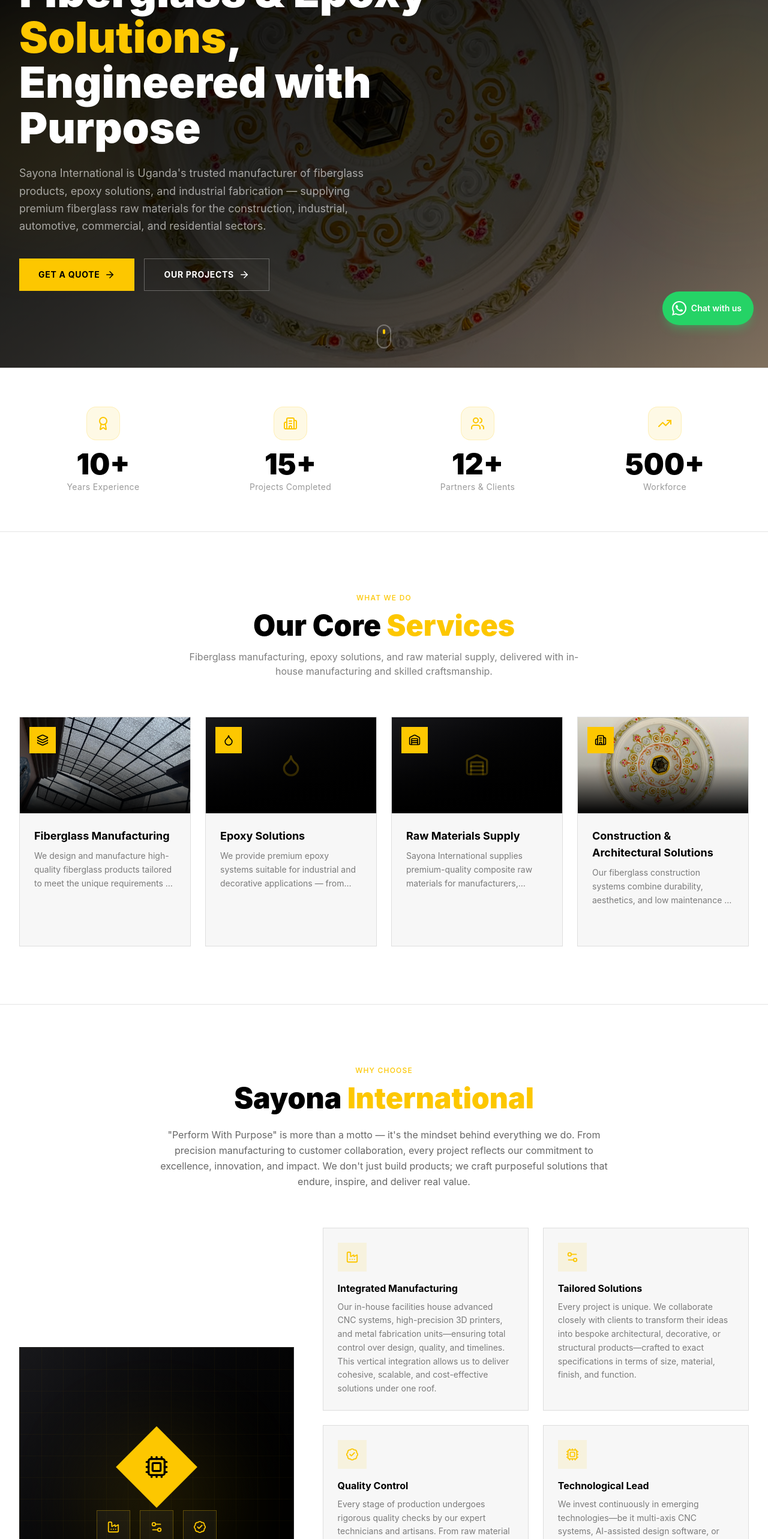
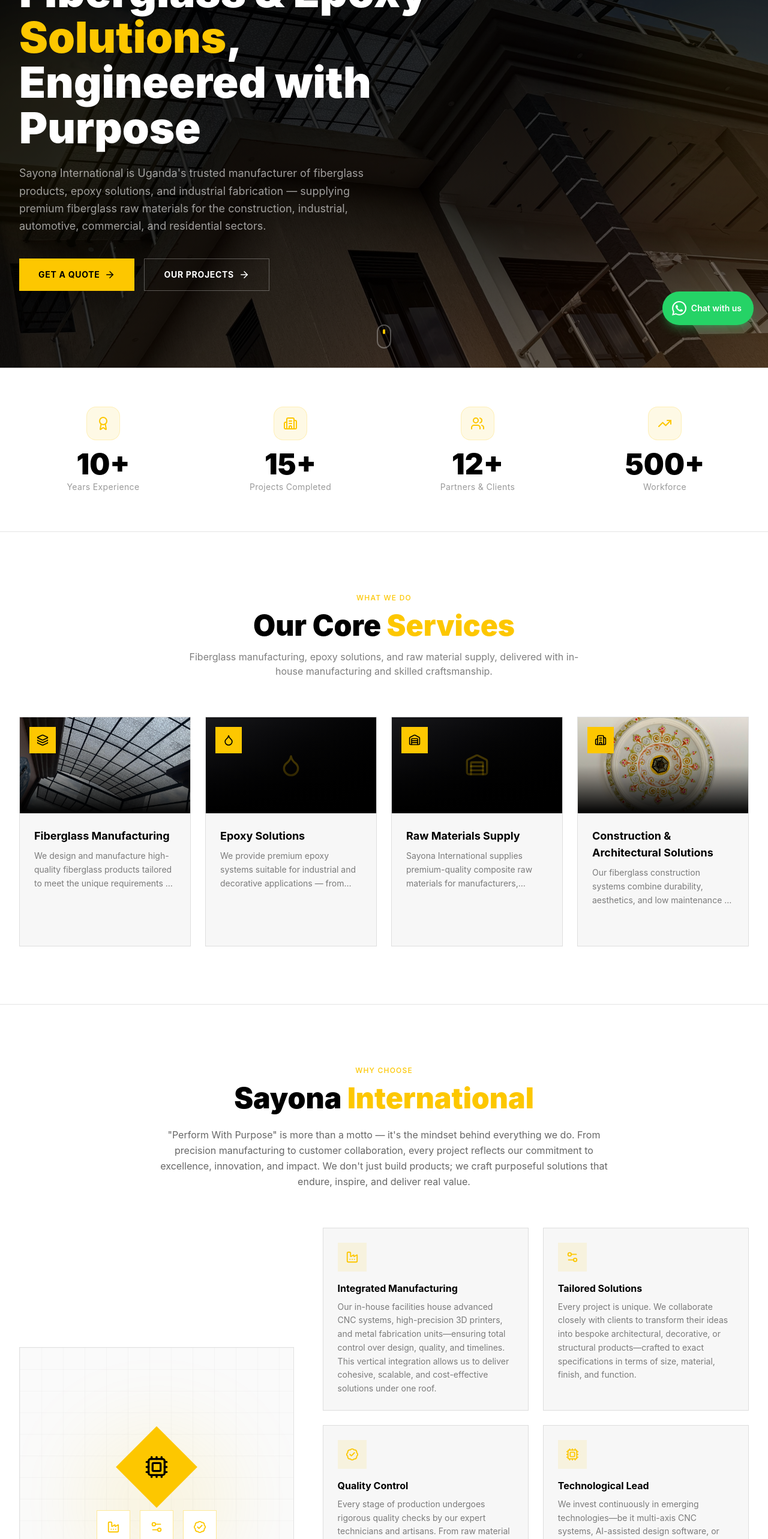
Before and after one commit to felicity0000/sayona-website, a React (Vite) app: page / in a window 1280 px wide. Shown: the part 234-2800 px from the top of the page at 60% size. Built offline with nearby package versions, Linux system fonts and the light colour scheme.

Commit message:
sayona website

```diff
--- a/src/assets/images.ts
+++ b/src/assets/images.ts
@@ -1,9 +1,10 @@
 import logo from "./sayona-logo.png";
+import heroApproved from "./hero-approved.jpeg";
 import hero1 from "./hero-1.jpeg";
 import hero2 from "./hero-2.jpeg";
 import hero3 from "./hero-3.jpeg";
 import hero4 from "./hero-4.jpeg";
-import clients_and_partners from "./clients-and-partners.png";
+import clients_and_partners from "./clients-partners.png";
 import decorativeCeiling1 from "./decorative-ceiling-1.jpeg";
 import root_top_glass_sheets_1 from "./roof-top-glass-sheets-1.jpeg";
 import pots_1 from "./pots-1.jpeg";
@@ -17,6 +18,7 @@ import transparent_roofing_panels_3 from "./transparent-roofing-panels-3.jpeg";
 
 const images = {
     logo,
+    heroApproved,
     hero1,
     hero2,
     hero3,
--- a/src/data/servicesData.ts
+++ b/src/data/servicesData.ts
@@ -146,6 +146,7 @@ export const products: ServiceData[] = [
   {
     slug: 'motorbike-delivery-boxes',
     icon: Motorbike,
+    image: fibreBox15,
     title: 'Motorbike / Delivery Boxes',
     intro: "Weatherproof, lockable fiberglass delivery boxes built for boda-bodas, courier fleets, and utility vehicles — lightweight and secure, with custom branding available for your business.",
     catalogue: '/catalogues/motorbike-delivery-boxes.pdf',
@@ -188,6 +189,7 @@ export const products: ServiceData[] = [
   {
     slug: 'roofing',
     icon: HomeIcon,
+    image: roofing1,
     title: 'Roofing',
     intro: "Complete fiberglass roofing systems engineered for durability, insulation, and natural light — built to withstand Uganda's climate.",
     catalogue: '/catalogues/roofing.pdf',
@@ -231,6 +233,7 @@ export const products: ServiceData[] = [
   {
     slug: 'pots',
     icon: Amphora,
+    image: pots1,
     title: 'Pots',
     intro: 'Fiberglass pots in a wide range of shapes, sizes, and colors — lightweight, weatherproof, and finished to match any space, indoors or out.',
     catalogue: '/catalogues/pots.pdf',
--- a/src/pages/Home.tsx
+++ b/src/pages/Home.tsx
@@ -121,7 +121,7 @@ export default function Home({ onNavigate, onQuote }: HomeProps) {
         {/* Background */}
         <div className="absolute inset-0">
           <img
-            src={images.decorativeCeiling1}
+            src={images.heroApproved}
             alt=""
             className="absolute inset-0 w-full h-full object-cover"
           />
@@ -294,11 +294,11 @@ export default function Home({ onNavigate, onQuote }: HomeProps) {
 
           <div className="grid lg:grid-cols-5 gap-12 items-center">
             {/* Visual panel */}
-            <div className="lg:col-span-2 relative aspect-square lg:aspect-auto lg:h-130 bg-linear-to-br from-zinc-900 to-black border border-white/10 overflow-hidden">
+            <div className="lg:col-span-2 relative aspect-square lg:aspect-auto lg:h-130 bg-zinc-50 border border-black/10 overflow-hidden">
               <div
-                className="absolute inset-0 opacity-25"
+                className="absolute inset-0 opacity-40"
                 style={{
-                  backgroundImage: `linear-gradient(rgba(234,179,8,0.15) 1px, transparent 1px), linear-gradient(90deg, rgba(234,179,8,0.15) 1px, transparent 1px)`,
+                  backgroundImage: `linear-gradient(rgba(0,0,0,0.06) 1px, transparent 1px), linear-gradient(90deg, rgba(0,0,0,0.06) 1px, transparent 1px)`,
                   backgroundSize: "36px 36px",
                 }}
               />
@@ -311,13 +311,13 @@ export default function Home({ onNavigate, onQuote }: HomeProps) {
                   {[Factory, Settings2, BadgeCheck].map((Icon, i) => (
                     <div
                       key={i}
-                      className="w-14 h-14 bg-white/4 border border-yellow-400/30 flex items-center justify-center"
+                      className="w-14 h-14 bg-white border border-yellow-400/40 flex items-center justify-center"
                     >
                       <Icon size={22} className="text-yellow-400" />
                     </div>
                   ))}
                 </div>
-                <span className="text-yellow-400 text-xs tracking-[0.3em] uppercase font-medium">
+                <span className="text-black/70 text-xs tracking-[0.3em] uppercase font-medium">
                   Perform With Purpose
                 </span>
               </div>
--- a/src/pages/ServiceDetails.tsx
+++ b/src/pages/ServiceDetails.tsx
@@ -67,14 +67,17 @@ const ServiceDetail = ({ slug, onNavigate, onQuote }: ServiceDetailProps) => {
   return (
     <div className="bg-white">
       {/* Hero */}
-      <section className="relative pt-40 pb-20 overflow-hidden">
+      <section className="relative pt-40 pb-24 overflow-hidden">
         {service.image && (
-          <>
-            <img src={service.image} alt="" className="absolute inset-0 w-full h-full object-cover" />
-            <div className="absolute inset-0 bg-black/85" />
-          </>
+          <img src={service.image} alt="" className="absolute inset-0 w-full h-full object-cover" />
         )}
-        <div className="absolute inset-0 bg-linear-to-b from-yellow-900/10 to-black" />
+        <div
+          className={
+            service.image
+              ? 'absolute inset-0 bg-linear-to-b from-black/60 via-black/75 via-75% to-white'
+              : 'absolute inset-0 bg-linear-to-b from-yellow-900/10 via-black via-75% to-white'
+          }
+        />
         <div className="absolute top-20 -left-32 w-96 h-96 bg-yellow-400/10 rounded-full blur-3xl" />
 
         <div className="relative max-w-5xl mx-auto px-4 sm:px-6 lg:px-8">
```
Also changed, not shown: src/assets/clients-partners.png (added), src/assets/hero-approved.jpeg (added).
